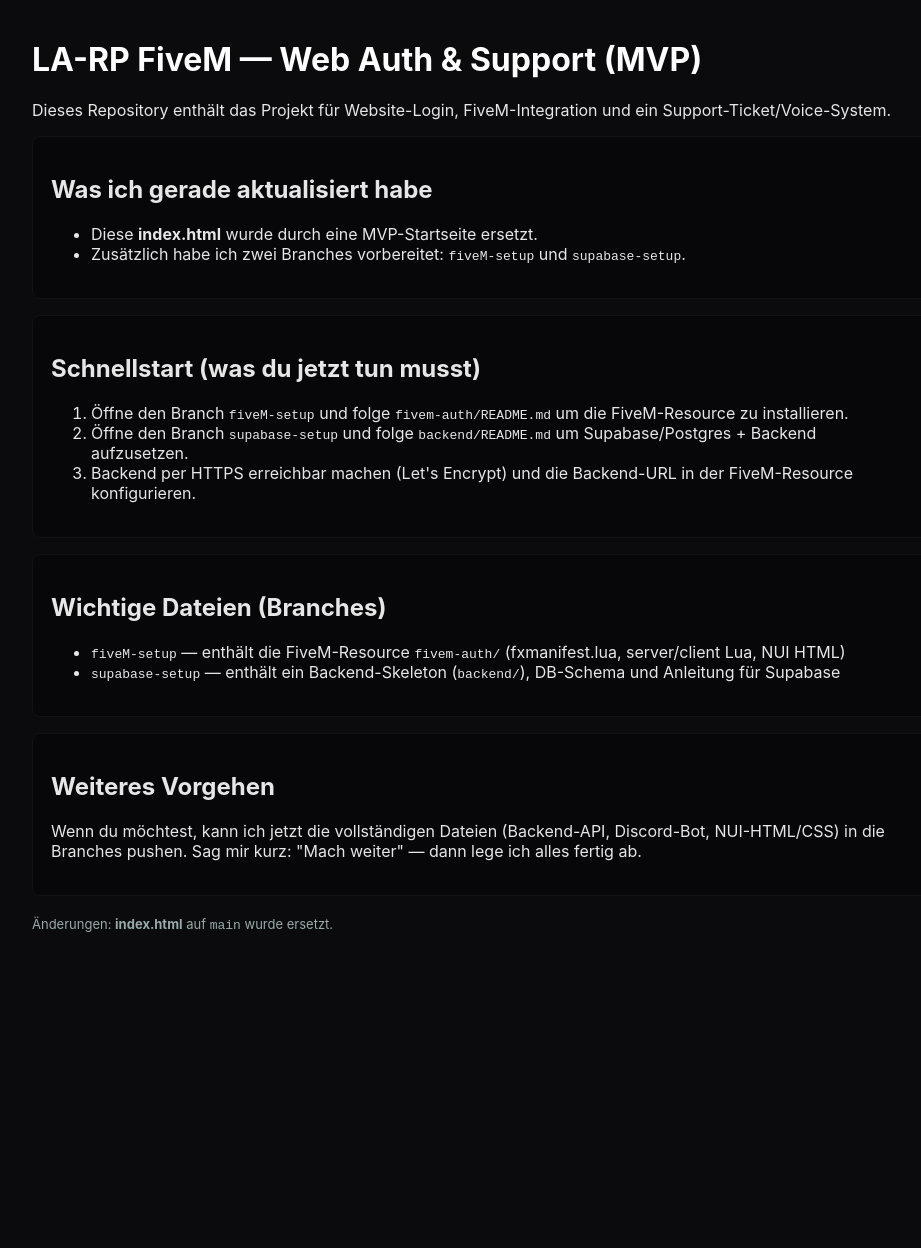
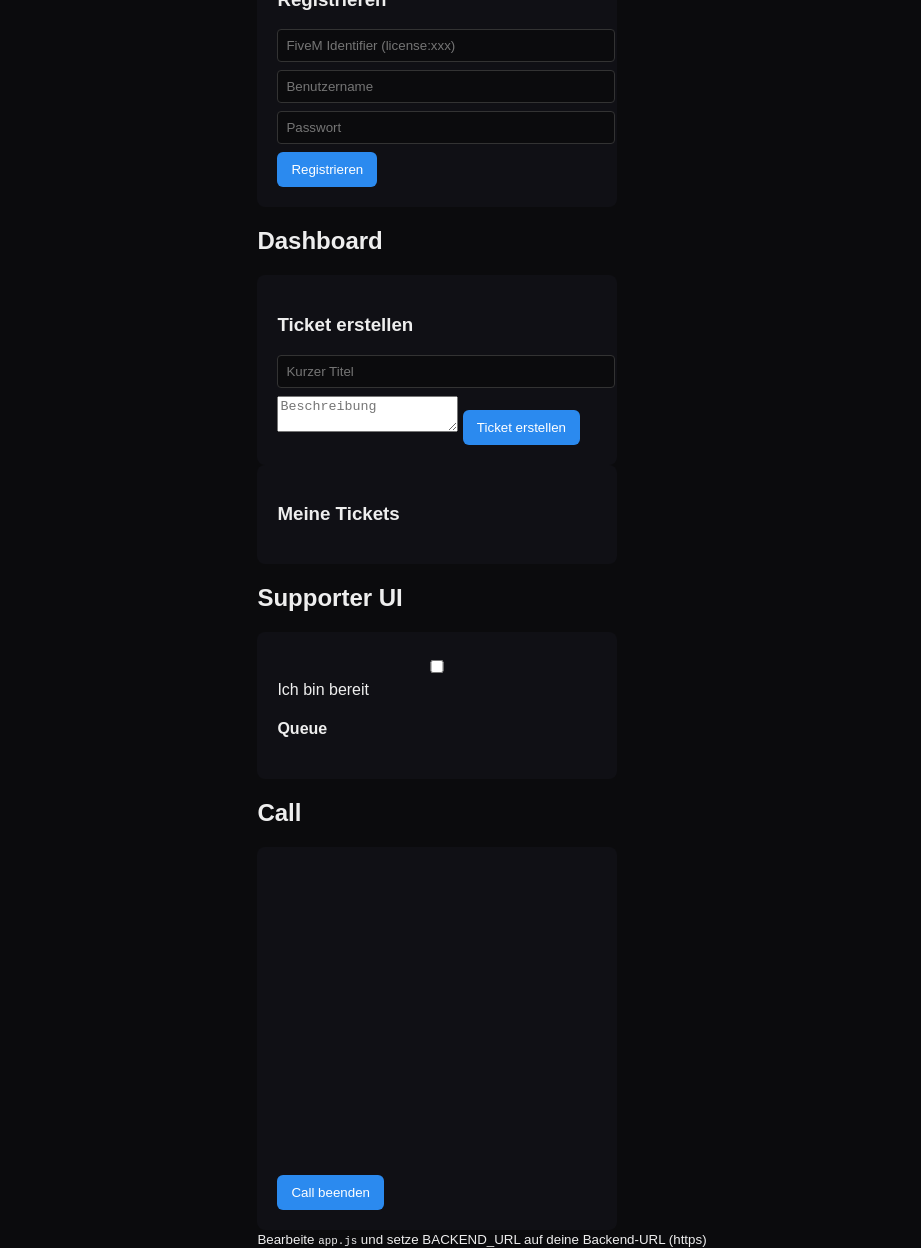
Before and after one commit to Flo1003s/FRANKFURT-RP-FIVEM-WEB, a plain HTML site: page index.html in a window 1280 px wide. Shown: the whole page, without its empty margins (158-1079 px from the left). Before the commit the page ends 973 px from the top, so only its background shows below. Drawn offline with nearby package versions, Linux system fonts and the light colour scheme; files that its build step writes are made by us from their sources.

Commit message:
Replace index.html with full web app UI (root)

```diff
--- a/index.html
+++ b/index.html
@@ -3,54 +3,82 @@
 <head>
   <meta charset="utf-8">
   <meta name="viewport" content="width=device-width,initial-scale=1">
-  <title>LA-RP FiveM — Web Auth & Support (MVP)</title>
-  <style>
-    body{font-family:Inter,Arial,Helvetica,sans-serif;margin:40px;background:#0b0b0d;color:#e6e6e6}
-    .container{max-width:900px;margin:0 auto}
-    h1{color:#fff}
-    pre{background:#111;padding:12px;border-radius:6px;overflow:auto}
-    a{color:#6ad}
-    .card{background:#070709;border:1px solid #121215;padding:18px;border-radius:8px;margin-bottom:16px}
-  </style>
+  <title>LA-RP FiveM — Web Auth & Support</title>
+  <link rel="stylesheet" href="main.css">
 </head>
 <body>
-  <div class="container">
-    <h1>LA-RP FiveM — Web Auth & Support (MVP)</h1>
-    <p>Dieses Repository enthält das Projekt für Website-Login, FiveM-Integration und ein Support-Ticket/Voice-System.</p>
+  <div class="app">
+    <header>
+      <h1>LA-RP Support</h1>
+      <div id="status">Backend: <span id="backend-status">unbekannt</span></div>
+    </header>
 
-    <div class="card">
-      <h2>Was ich gerade aktualisiert habe</h2>
-      <ul>
-        <li>Diese <strong>index.html</strong> wurde durch eine MVP-Startseite ersetzt.</li>
-        <li>Zusätzlich habe ich zwei Branches vorbereitet: <code>fiveM-setup</code> und <code>supabase-setup</code>.</li>
-      </ul>
-    </div>
+    <main>
+      <section id="auth-section" class="card">
+        <h2>Login / Registrierung</h2>
+        <div class="cols">
+          <form id="loginForm" class="box">
+            <h3>Login</h3>
+            <input id="login-username" placeholder="Benutzername" />
+            <input id="login-password" type="password" placeholder="Passwort" />
+            <button id="loginBtn" type="button">Login</button>
+          </form>
 
-    <div class="card">
-      <h2>Schnellstart (was du jetzt tun musst)</h2>
-      <ol>
-        <li>Öffne den Branch <code>fiveM-setup</code> und folge <code>fivem-auth/README.md</code> um die FiveM-Resource zu installieren.</li>
-        <li>Öffne den Branch <code>supabase-setup</code> und folge <code>backend/README.md</code> um Supabase/Postgres + Backend aufzusetzen.</li>
-        <li>Backend per HTTPS erreichbar machen (Let's Encrypt) und die Backend-URL in der FiveM-Resource konfigurieren.</li>
-      </ol>
-    </div>
+          <form id="registerForm" class="box">
+            <h3>Registrieren</h3>
+            <input id="reg-identifier" placeholder="FiveM Identifier (license:xxx)" />
+            <input id="reg-username" placeholder="Benutzername" />
+            <input id="reg-password" type="password" placeholder="Passwort" />
+            <button id="regBtn" type="button">Registrieren</button>
+          </form>
+        </div>
+      </section>
 
-    <div class="card">
-      <h2>Wichtige Dateien (Branches)</h2>
-      <ul>
-        <li><code>fiveM-setup</code> — enthält die FiveM-Resource <code>fivem-auth/</code> (fxmanifest.lua, server/client Lua, NUI HTML)</li>
-        <li><code>supabase-setup</code> — enthält ein Backend-Skeleton (<code>backend/</code>), DB-Schema und Anleitung für Supabase</li>
-      </ul>
-    </div>
+      <section id="dashboard" class="card hidden">
+        <h2>Dashboard</h2>
+        <div class="cols">
+          <div class="box">
+            <h3>Ticket erstellen</h3>
+            <input id="ticket-title" placeholder="Kurzer Titel" />
+            <textarea id="ticket-desc" placeholder="Beschreibung"></textarea>
+            <button id="createTicketBtn" type="button">Ticket erstellen</button>
+          </div>
 
-    <div class="card">
-      <h2>Weiteres Vorgehen</h2>
-      <p>Wenn du möchtest, kann ich jetzt die vollständigen Dateien (Backend-API, Discord-Bot, NUI-HTML/CSS) in die Branches pushen. Sag mir kurz: "Mach weiter" — dann lege ich alles fertig ab.</p>
-    </div>
+          <div class="box">
+            <h3>Meine Tickets</h3>
+            <ul id="myTickets"></ul>
+          </div>
+        </div>
+      </section>
 
-    <footer style="margin-top:20px;font-size:13px;color:#9aa">
-      Änderungen: <strong>index.html</strong> auf <code>main</code> wurde ersetzt.
+      <section id="support-ui" class="card hidden">
+        <h2>Supporter UI</h2>
+        <div class="box">
+          <label><input type="checkbox" id="support-ready"> Ich bin bereit</label>
+          <h4>Queue</h4>
+          <ul id="queueList"></ul>
+        </div>
+      </section>
+
+      <section id="call-area" class="card hidden">
+        <h2>Call</h2>
+        <div class="box">
+          <video id="localVideo" autoplay muted playsinline></video>
+          <video id="remoteVideo" autoplay playsinline></video>
+          <div>
+            <button id="endCallBtn" type="button">Call beenden</button>
+          </div>
+        </div>
+      </section>
+
+    </main>
+
+    <footer>
+      <small>Bearbeite <code>app.js</code> und setze BACKEND_URL auf deine Backend-URL (https)</small>
     </footer>
   </div>
+
+  <script src="https://cdn.socket.io/4.7.1/socket.io.min.js"></script>
+  <script src="app.js"></script>
 </body>
 </html>
```
